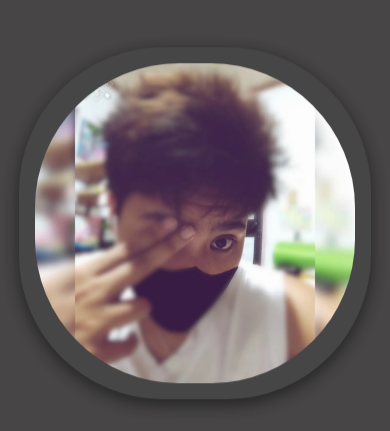
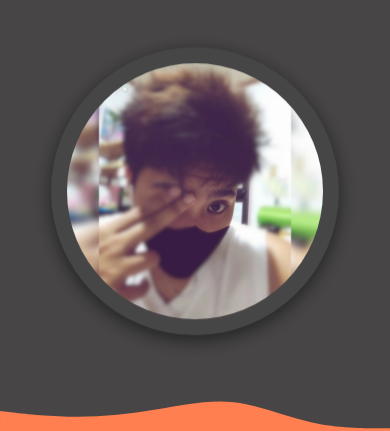
Before and after one commit to marjannuel/Project2-My_Porfolio, a plain HTML site: page index.html in a window 390 px wide. Shown: the part 423-854 px from the top of the page. Drawn offline with Linux system fonts and the light colour scheme.

Commit message:
Update styles.css

```diff
--- a/css/styles.css
+++ b/css/styles.css
@@ -318,7 +318,7 @@ nav ul li:first-child > a {
   }
 
   img {
-    max-width: 20rem;
+    max-width: 16rem;
   }
 
   .pic-container {
```
